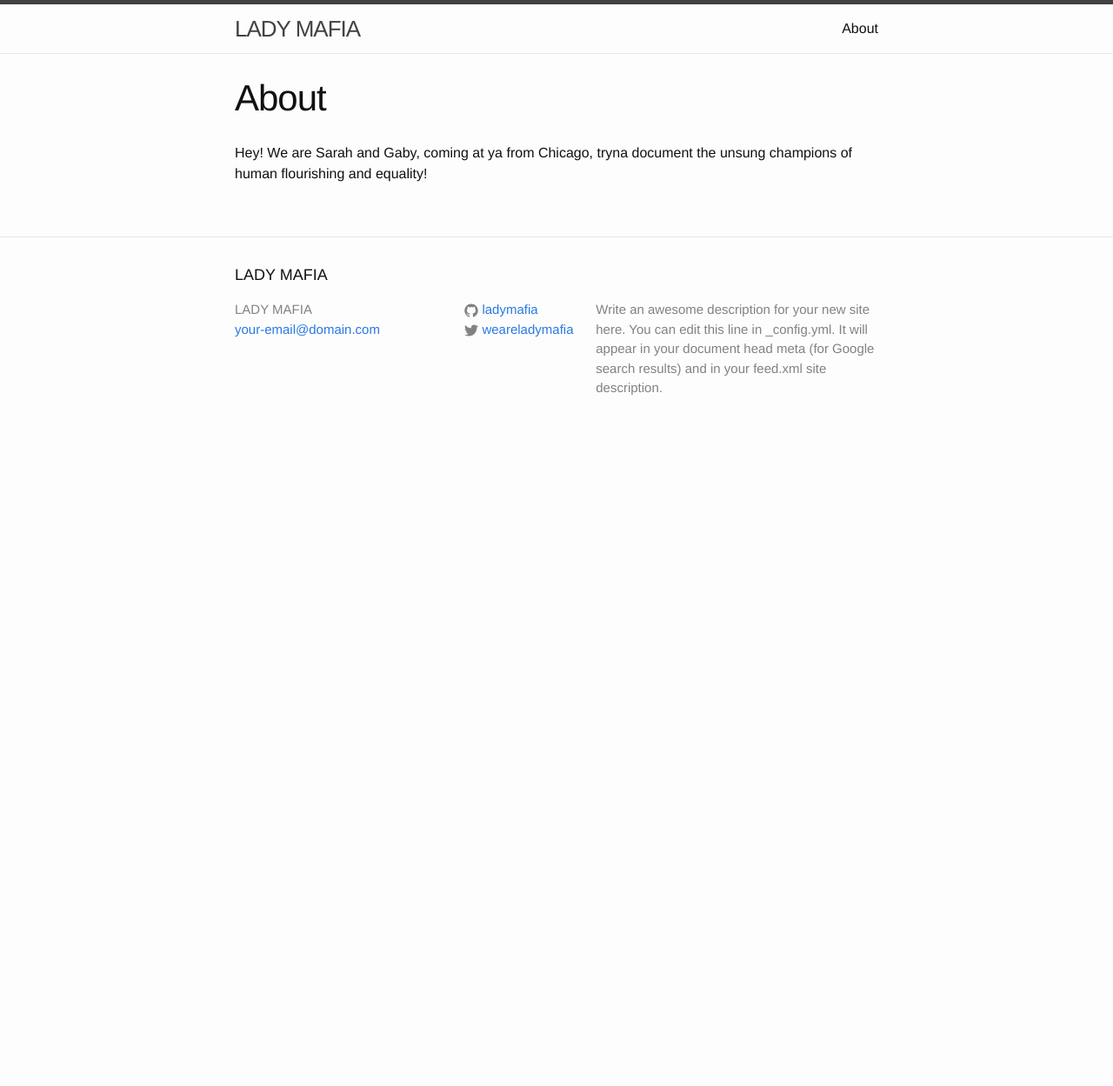
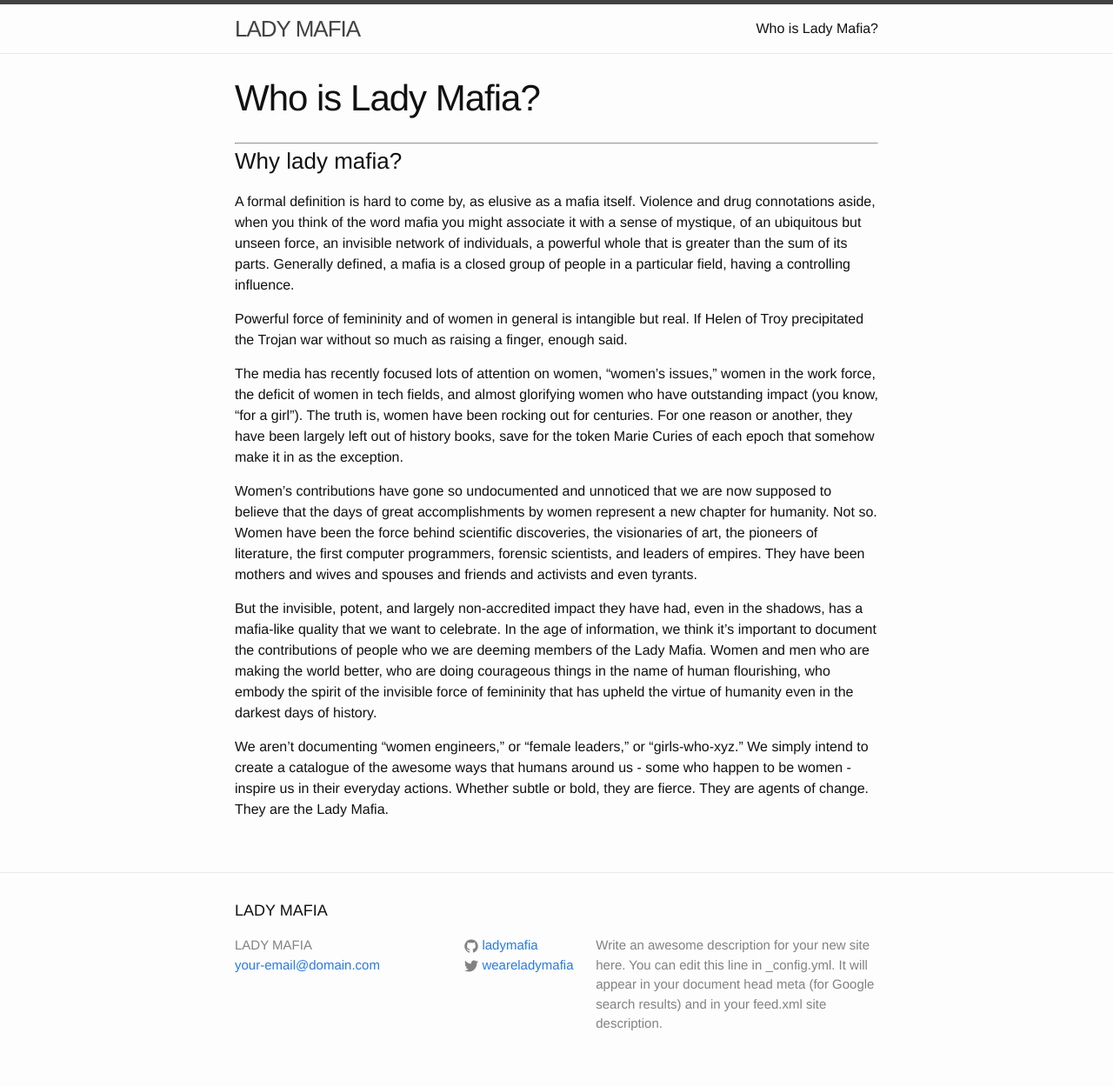
Before and after one commit to SarahBump/LADYMAFIA, a Jekyll site: the page built from about.md, in a window 1280 px wide. Shown: the whole page at 87% size. Built offline with Jekyll 4.4.1, drawn with Linux system fonts in a browser that asks for light colours; before the commit the page ends 900 px from its top, so only the background shows below that.

Commit message:
about us

```diff
--- a/about.md
+++ b/about.md
@@ -1,7 +1,20 @@
 ---
 layout: page
-title: About
+title: Who is Lady Mafia?
 permalink: /about/
 ---
 
-Hey! We are Sarah and Gaby, coming at ya from Chicago, tryna document the unsung champions of human flourishing and equality!
+---
+
+### Why lady mafia?
+A formal definition is hard to come by, as elusive as a mafia itself. Violence and drug connotations aside, when you think of the word mafia you might associate it with a sense of mystique, of an ubiquitous but unseen force, an invisible network of individuals, a powerful whole that is greater than the sum of its parts. Generally defined, a mafia is a closed group of people in a particular field, having a controlling influence.
+
+Powerful force of femininity and of women in general is intangible but real. If Helen of Troy precipitated the Trojan war without so much as raising a finger, enough said.
+
+The media has recently focused lots of attention on women, “women’s issues,” women in the work force, the deficit of women in tech fields, and almost glorifying women who have outstanding impact (you know, “for a girl”). The truth is, women have been rocking out for centuries. For one reason or another, they have been largely left out of history books, save for the token Marie Curies of each epoch that somehow make it in as the exception.
+
+Women’s contributions have gone so undocumented and unnoticed that we are now supposed to believe that the days of great accomplishments by women represent a new chapter for humanity. Not so. Women have been the force behind scientific discoveries, the visionaries of art, the pioneers of literature, the first computer programmers, forensic scientists, and leaders of empires. They have been mothers and wives and spouses and friends and activists and even tyrants.
+
+But the invisible, potent, and largely non-accredited impact they have had, even in the shadows, has a mafia-like quality that we want to celebrate. In the age of information, we think it’s important to document the contributions of people who we are deeming members of the Lady Mafia. Women and men who are making the world better, who are doing courageous things in the name of human flourishing, who embody the spirit of the invisible force of femininity that has upheld the virtue of humanity even in the darkest days of history.
+
+We aren’t documenting “women engineers,” or “female leaders,” or “girls-who-xyz.” We simply intend to create a catalogue of the awesome ways that humans around us - some who happen to be women - inspire us in their everyday actions. Whether subtle or bold, they are fierce. They are agents of change. They are the Lady Mafia.
```
